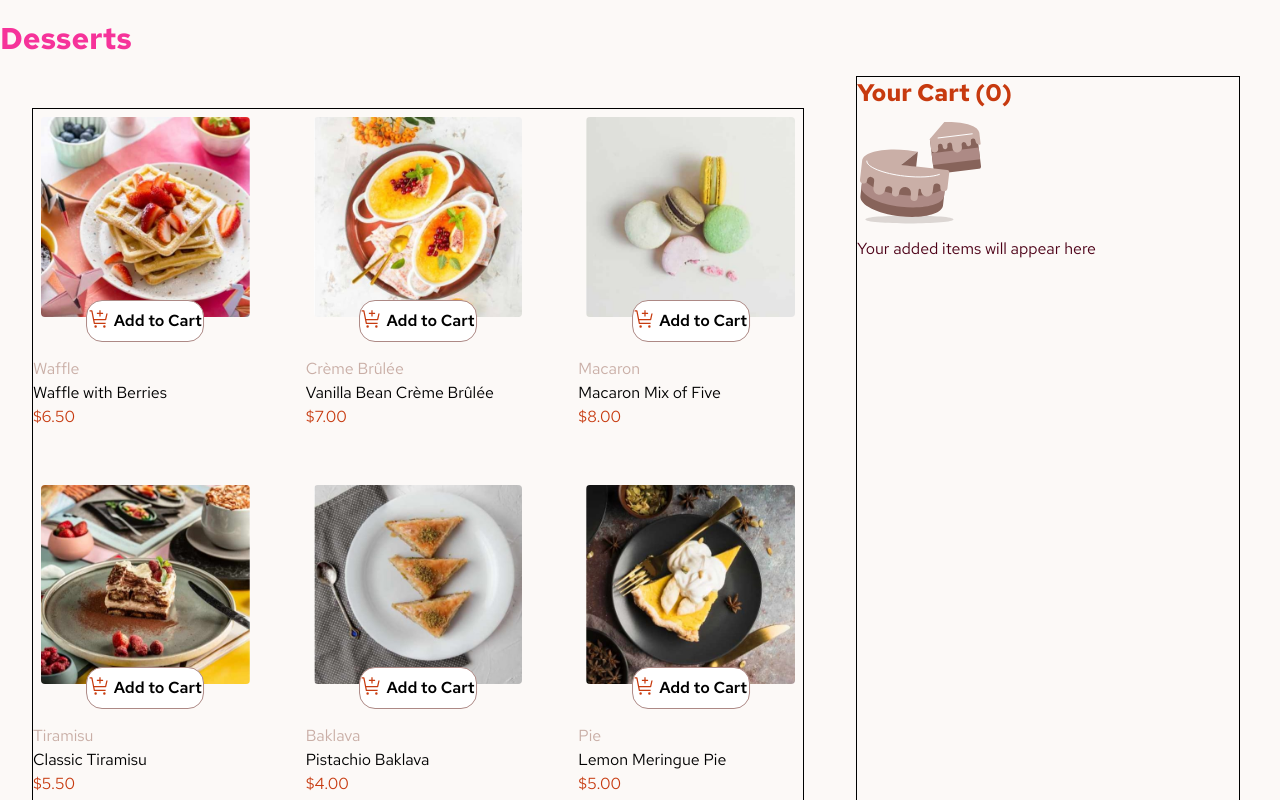
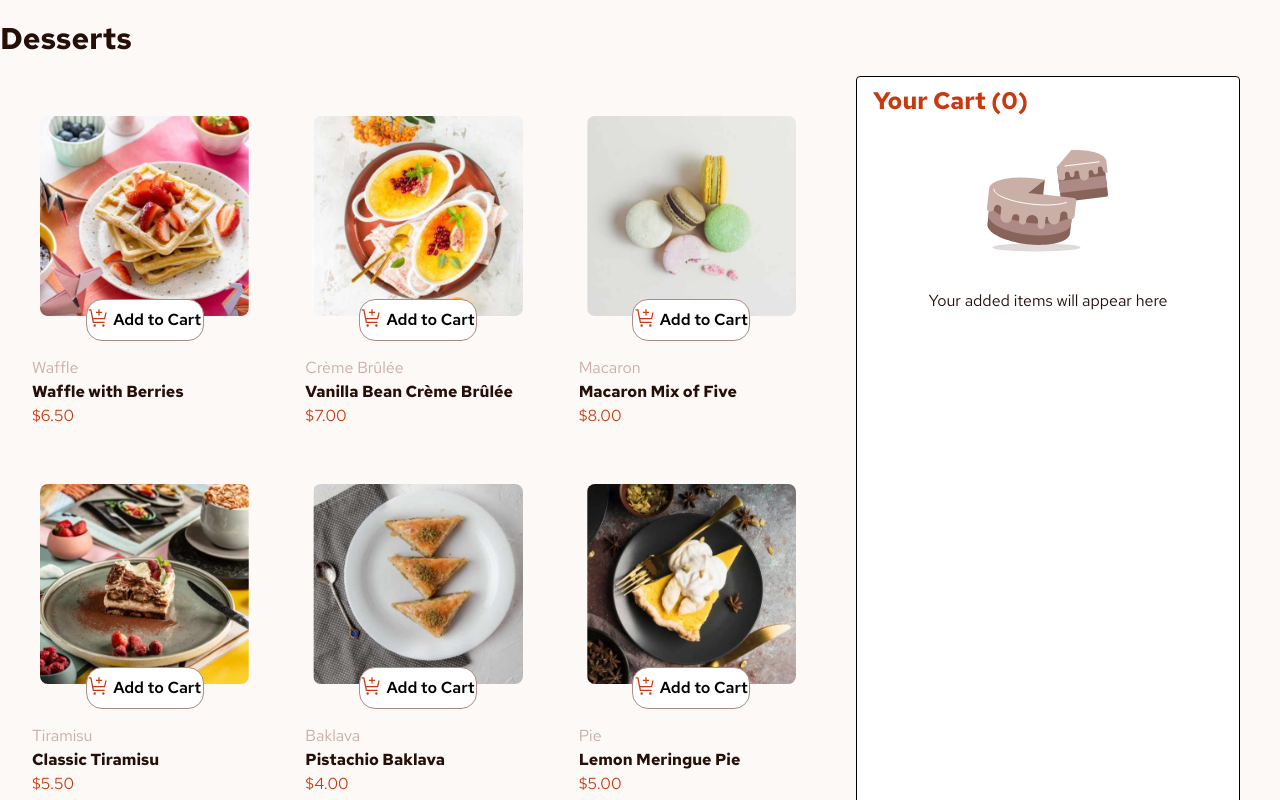
Before and after one commit to London4774/ProductList-wCart, a React (Vite) app: page / in a window 1280 px wide. Shown: the top 800 px of the page. Built offline with nearby package versions, Linux system fonts and the light colour scheme.

Commit message:
cart component/ux fixed, some changes on main

```diff
--- a/src/App.jsx
+++ b/src/App.jsx
@@ -1,69 +1,171 @@
-import { useState } from 'react'
+import { useState } from "react";
 import data from "../data.json";
 
 function App() {
 
   const [cart, setCart] = useState([]);
+  // const [clicked, setClicked] = useState(false);
 
   const addToCart = (product) => {
     setCart((prevCart) => {
       const existingItem = prevCart.find((item) => item.name === product.name);
 
-      if(existingItem){
+      if (existingItem) {
         return prevCart.map((item) =>
-          item.name === product.name ? {...item, quantity: item.quantity + 1} : item
+          item.name === product.name
+            ? { ...item, quantity: item.quantity + 1 }
+            : item,
         );
       }
-    return [...prevCart, {...product, quantity: 1}];
+      return [...prevCart, { ...product, quantity: 1 }];
     });
-  }
+  };
 
   const totalItems = cart.reduce((total, item) => total + item.quantity, 0);
 
+  const deleteCartItems = (product) => {
+    setCart((cartItem) => {
+      const deleteItem = cartItem.filter((item) => item.name !== product.name);
+      return deleteItem;
+    });
+  };
+
+  const decreaseItem = (product) => {
+    if (product.quantity > 1) {
+      setCart((cartItem) => {
+        return cartItem.map((item) =>
+          item.name === product.name
+            ? { ...item, quantity: item.quantity - 1 }
+            : item,
+        );
+      });
+    } else if (product.quantity === 1) {
+      setCart((cartItem) => {
+        return cartItem.filter((item) => item.name !== product.name);
+      });
+    }
+  };
+
+  // if(deleteItem){
+  //       return deleteItem.map((item) =>
+  //         item.name === product.name ? {...item, quantity: item.quantity - 1 } : item,
+  //       );
+  //     }
+  //     return [...cartItem, {...product, quantity: 1}];
+
   return (
     <main>
-      <h1 className="text-pink-500 text-3xl font-bold py-5">Desserts</h1>
+      <h1 className="text-rose900 text-3xl font-bold py-5">Desserts</h1>
 
       <div className="flex flex-col lg:flex-row gap-x-5">
+        <section className="flex-1 p-8">
+          <div className="grid grid-cols-1 lg:grid-cols-3 gap-12">
+            {data.map((item) => {
+              const isInCart = cart.find(
+                (cartItem) => cartItem.name === item.name,
+              );
 
-      <section className="flex-1 p-8">
-        <div className="grid grid-cols-1 lg:grid-cols-3 gap-12 border">
-          {data.map((item, index) => (
-            <div key={index}>
+              return (
+                <div>
+                  <div className="relative p-2">
+                    <img
+                      className="rounded-lg"
+                      src={item.image.desktop}
+                      alt=""
+                    />
 
-              <div className="relative p-2">
-                <img className='rounded-sm' src={item.image.desktop} alt="" />
-
-                <button className="flex gap-1 justify-center absolute bottom-1 left-1/2 -translate-x-1/2 translate-y-1/2 whitespace-nowrap bg-white border border-rose400 rounded-2xl font-semibold px-3 py-2"
-                  onClick={() => addToCart(item)}>
+                    {isInCart ? (
+                      <div className="flex gap-4 justify-center absolute bottom-1 left-1/2 -translate-x-1/2 translate-y-1/2 bg-red-primary text-white rounded-2xl px-3 py-2">
+                        <button onClick={() => decreaseItem(isInCart)}>
+                          -
+                        </button>
+                        <span>{isInCart.quantity}</span>
+                        <button onClick={() => addToCart(item)}>+</button>
+                      </div>
+                    ) : (
+                      <button
+                        // ${!clicked ? "bg-rose400" : "bg-white"}
+                        className={`flex gap-1 justify-center absolute bottom-1 left-1/2 -translate-x-1/2
+                      translate-y-1/2 whitespace-nowrap bg-white border border-rose400 rounded-2xl font-semibold px-3 py-2`}
+                        onClick={() => addToCart(item)}
+                      >
                         <img src="/images/icon-add-to-cart.svg" alt="" />
                         Add to Cart
                       </button>
-
+                    )}
                   </div>
 
-              <div className='pt-8'>
-                <p className='text-rose300'>{item.category}</p>
-                <p>{item.name}</p>
+                  <div className="pt-8">
+                    <p className="text-rose300">{item.category}</p>
+                    <p className="font-bold text-rose900">{item.name}</p>
                     <p className="text-red-primary">${item.price.toFixed(2)}</p>
+                  </div>
+                </div>
+              );
+            })}
+          </div>
+        </section>
+
+        {/* sidebar */}
+        <aside className="bg-white border w-sm max-h-[60%] rounded mr-10">
+          <div className="text-start ml-4 mb-3 py-2">
+            <h2 className="text-red-primary font-bold text-2xl">
+              Your Cart ({totalItems})
+            </h2>
+          </div>
+
+          {/* empty cart rendering */}
+          {cart.length == 0 && (
+            <div className="flex flex-col items-center gap-6">
+              <img
+                className="w-fit h-full"
+                src="/images/illustration-empty-cart.svg"
+                alt=""
+              />
+
+              <p className="text-rose900">Your added items will appear here</p>
+            </div>
+          )}
+
+          {/* Rendering cart items */}
+          {cart.map((item) => (
+            <div className="">
+              <div className="grid grid-cols-1 gap-2 relative">
+                <p className="font-semibold pl-2 mx-4 pt-3 text-[15px]">
+                  {item.name}
+                </p>
+
+                <div className="absolute bottom-[30%] left-[90%]">
+                  {/* Delete Button */}
+                  <button
+                    className="ring-1 p-0.5 ring-rose500 rounded-full"
+                    onClick={() => deleteCartItems(item)}
+                  >
+                    <img src="/images/icon-remove-item.svg" alt="" />
+                  </button>
+                </div>
+
+                <div className="flex flex-row gap-2 mx-4 px-2 border-b border-gray-200 text-[14px]">
+                  <div className="flex gap-2 mb-2">
+                    <span className="text-red-primary font-semibold">
+                      {item.quantity}x
+                    </span>
+
+                    <p className="text-rose500">@ ${item.price.toFixed(2)}</p>
+
+                    <p className="text-rose900 font-semibold">
+                      ${(item.price * item.quantity).toFixed(2)}
+                    </p>
+                  </div>
+                </div>
               </div>
 
             </div>
           ))}
-        </div>
-      </section>
-
-      <aside className="border w-sm mr-10">
-        <div>
-          <h2 className='text-red-primary font-bold text-2xl'>Your Cart ({totalItems})</h2>
-          <img src="/images/illustration-empty-cart.svg" alt="" />
-          <p className='text-rose-950'>Your added items will appear here</p>
-        </div>
         </aside>
-
       </div>
     </main>
-  )
+  );
 }
 
-export default App
+export default App;
```
Lines whose indentation alone changed are shown as unchanged.
